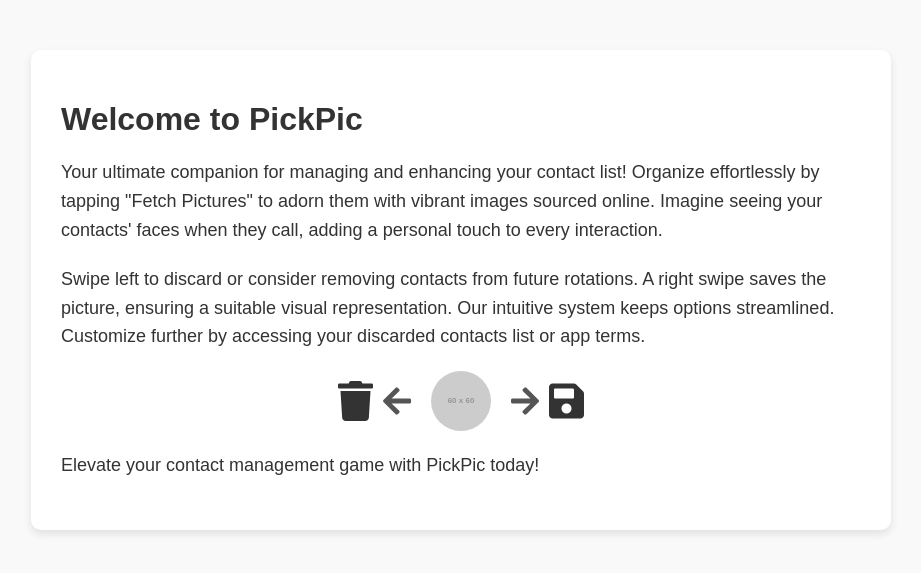
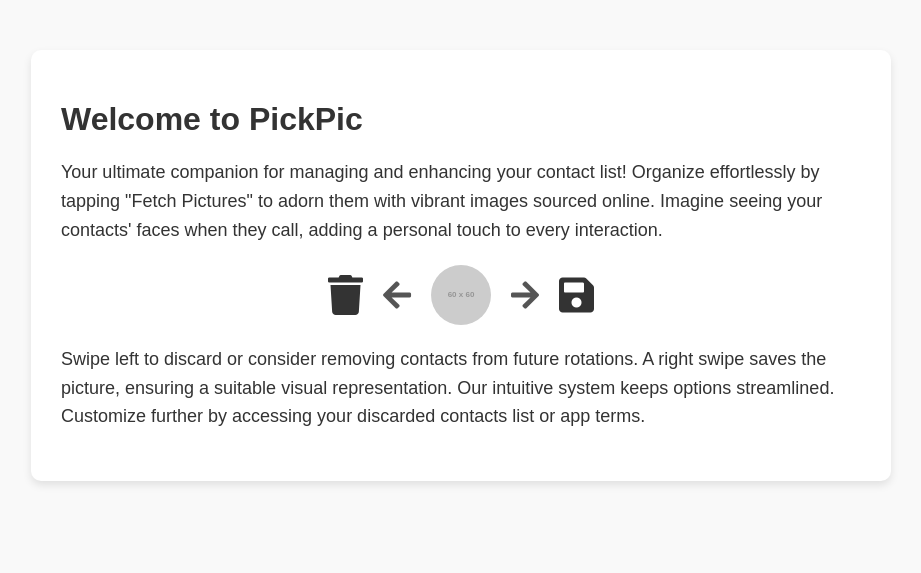
Before and after one commit to inUtil-Labs/inutil-labs.github.io, a Jekyll site: the page pages/pphome.html, which Jekyll copies as it is, in a window 1280 px wide. Shown: the top 573 px of the page, without its empty margins (179-1100 px from the left). Built offline with Jekyll 4.4.1, drawn with Linux system fonts in a browser that asks for light colours.

Commit message:
Update pphome.html

```diff
--- a/pages/pphome.html
+++ b/pages/pphome.html
@@ -46,9 +46,10 @@
     width: 60px;
     height: 60px;
     margin: 0 20px;
+    border-radius: 50%;
     background-image: url('https://via.placeholder.com/60');
     background-size: cover;
-    border-radius: 50%;
+    background-position: center;
   }
   .icon-container .arrow {
     font-size: 32px;
@@ -62,7 +63,7 @@
   .icon-container .red-icon,
   .icon-container .save-icon {
     font-size: 40px;
-    margin: 0 10px;
+    margin: 0 20px;
   }
 </style>
 </head>
@@ -70,7 +71,6 @@
   <div class="container">
     <h1>Welcome to PickPic</h1>
     <p>Your ultimate companion for managing and enhancing your contact list! Organize effortlessly by tapping "Fetch Pictures" to adorn them with vibrant images sourced online. Imagine seeing your contacts' faces when they call, adding a personal touch to every interaction.</p>
-    <p>Swipe left to discard or consider removing contacts from future rotations. A right swipe saves the picture, ensuring a suitable visual representation. Our intuitive system keeps options streamlined. Customize further by accessing your discarded contacts list or app terms.</p>
     <div class="icon-container">
       <i class="fas fa-trash red-icon" onclick="discard()"></i>
       <i class="fas fa-arrow-left arrow" onclick="swipeLeft()"></i>
@@ -78,7 +78,7 @@
       <i class="fas fa-arrow-right arrow" onclick="swipeRight()"></i>
       <i class="fas fa-save save-icon" onclick="save()"></i>
     </div>
-    <p>Elevate your contact management game with PickPic today!</p>
+    <p>Swipe left to discard or consider removing contacts from future rotations. A right swipe saves the picture, ensuring a suitable visual representation. Our intuitive system keeps options streamlined. Customize further by accessing your discarded contacts list or app terms.</p>
   </div>
 
   <script>
```
